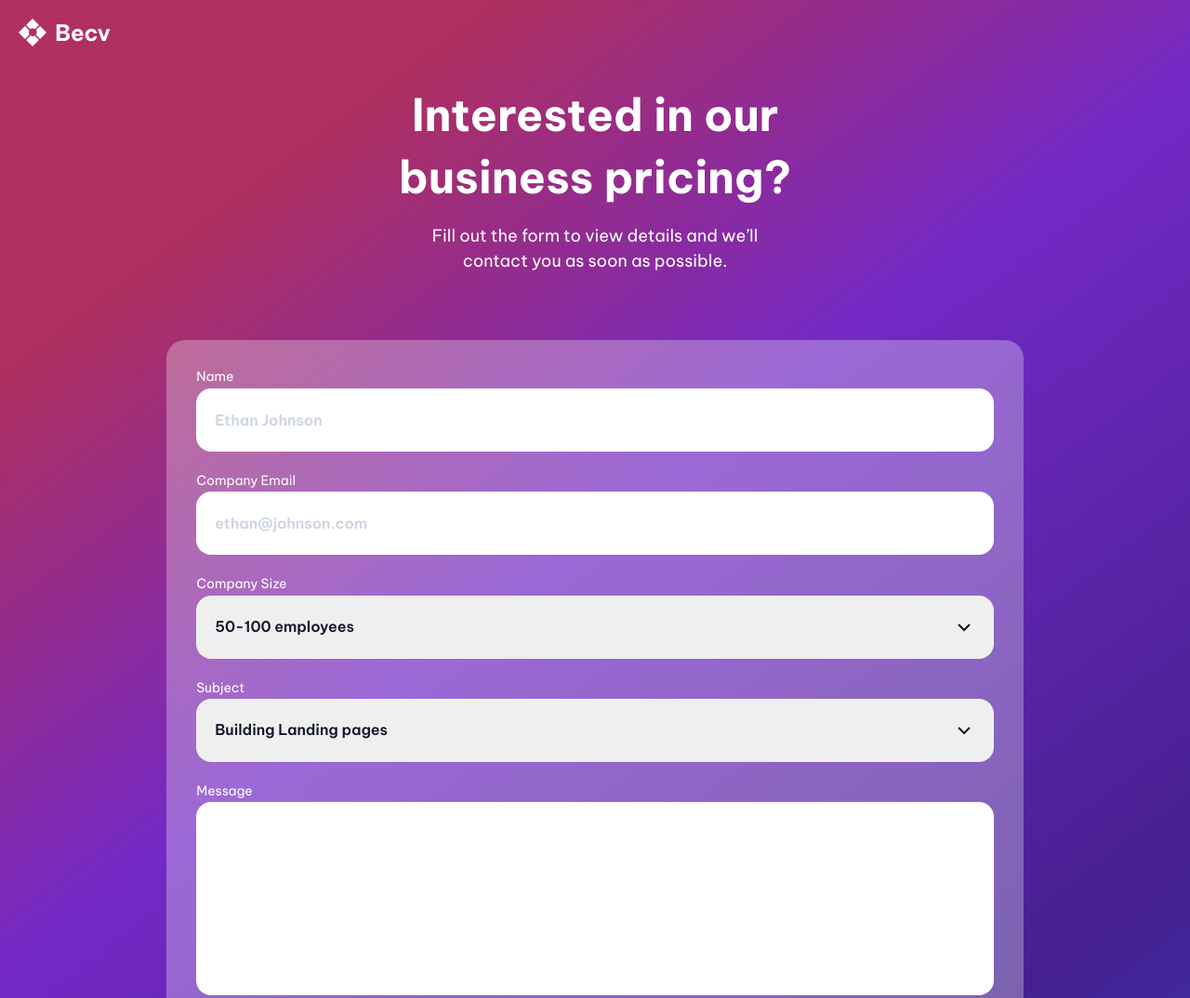
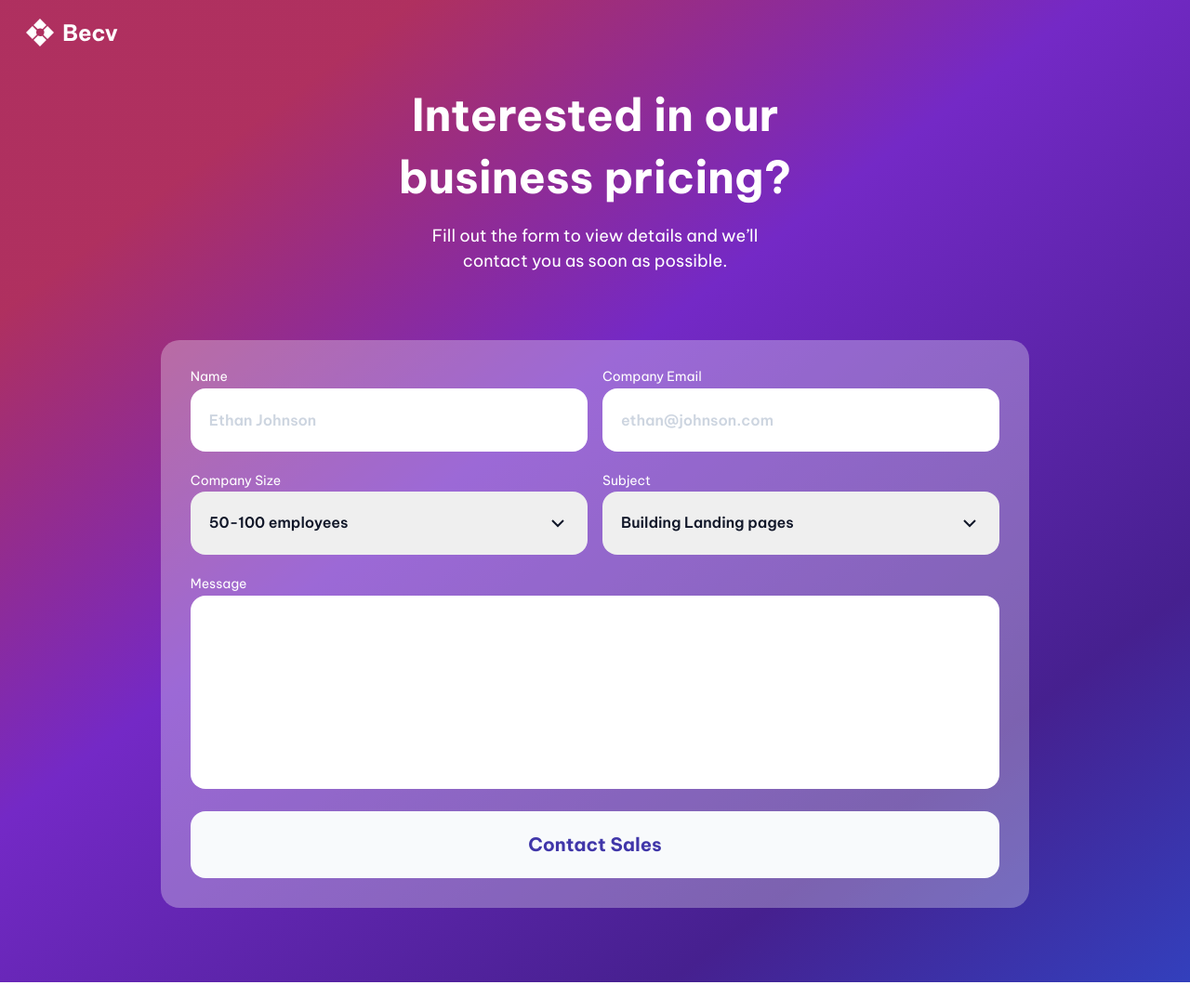
Before and after one commit to h-yoshikawa44/ch-contact-page, a website built with Vite: page index.html in a window 1280 px wide. Shown: the top 1074 px of the page at 93% size. Built offline with nearby package versions, Linux system fonts and the light colour scheme.

Commit message:
feat: 1024px～のスタイル指定(#3)

```diff
--- a/css/style.css
+++ b/css/style.css
@@ -44,7 +44,7 @@ a {
 
 .container {
   max-width: 640px;
-  padding: 0 4%;
+  padding: 0 3.75%;
   margin: 0 auto;
 }
 
@@ -57,6 +57,7 @@ a {
 @media (width > 1024px) {
   .container {
     max-width: 1024px;
+    padding: 0 3.5%;
   }
 }
 
@@ -71,6 +72,12 @@ a {
 
 .header {
   padding: 20px;
+}
+
+@media (width > 1024px) {
+  .header {
+    padding: 20px 28px;
+  }
 }
 
 /* main
@@ -112,6 +119,18 @@ a {
   padding: 32px 32px 112px;
   background-color: rgb(248 250 252 / 30%);
   border-radius: 20px;
+}
+
+@media (width > 1024px) {
+  .contact-form {
+    padding: 32px;
+  }
+
+  .contact-form__line {
+    display: grid;
+    grid-template-columns: 1fr 1fr;
+    column-gap: 16px;
+  }
 }
 
 .form-element {
--- a/index.html
+++ b/index.html
@@ -46,6 +46,7 @@
       </header>
       <div class="container">
         <form class="contact-form" action="">
+          <div class="contact-form__line">
             <label class="form-element"
               ><span class="form-element__label">Name</span
               ><input
@@ -66,6 +67,8 @@
                 autocomplete="email"
                 required
             /></label>
+          </div>
+          <div class="contact-form__line">
             <label class="form-element"
               ><span class="form-element__label">Company Size</span
               ><select
@@ -87,9 +90,12 @@
                 <option value="building-landing-pages" selected>
                   Building Landing pages
                 </option>
-              <option value="building-web-service">Building Web Service</option>
+                <option value="building-web-service">
+                  Building Web Service
+                </option>
               </select></label
             >
+          </div>
           <label class="form-element"
             ><span class="form-element__label">Message</span>
             <textarea
```
Lines whose indentation alone changed are shown as unchanged.
